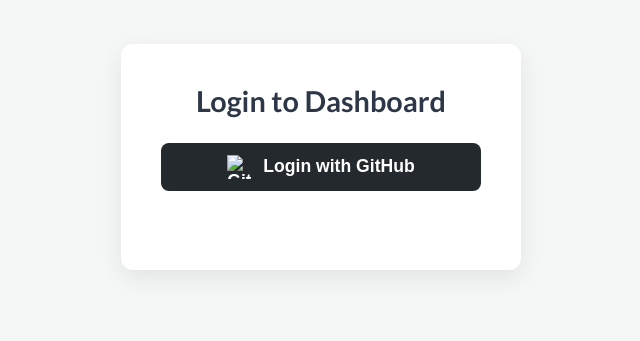
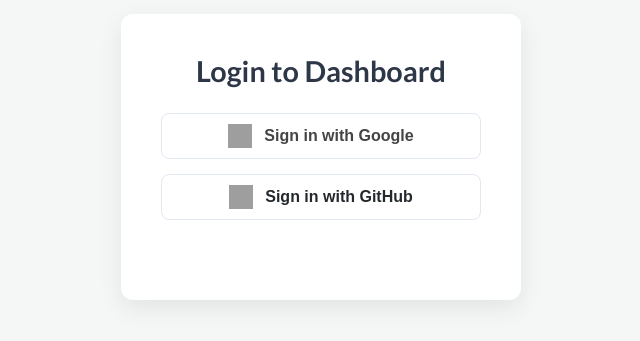
Before and after one commit to pbxgit/ToDo, a plain HTML site: page index.html in a window 1280 px wide. Shown: the part 243-584 px from the top of the page, without its empty margins (319-959 px from the left). Drawn offline with Linux system fonts and the light colour scheme; no server answers; grey boxes are pictures that could not be loaded.

Commit message:
Update index.html

```diff
--- a/index.html
+++ b/index.html
@@ -3,11 +3,9 @@
 <head>
     <meta charset="UTF-8">
     <meta name="viewport" content="width=device-width, initial-scale=1.0">
-    <title>My Checklist Dashboard</title>
+    <title>Master Checklist Dashboard</title>
 
     <link rel="manifest" href="manifest.json">
-
-    <!-- === NEW: Favicon Links === -->
     <link rel="icon" href="favicon.ico" type="image/x-icon">
     <link rel="apple-touch-icon" href="favicon.png">
 
@@ -18,17 +16,15 @@
             --card-bg: #ffffff;
             --primary-text: #2d3748;
             --secondary-text: #718096;
-            --accent-color-1: #4a90e2; /* Forensic Blue */
-            --accent-color-2: #50e3c2; /* Community Green */
+            --accent-color-1: #4a90e2;
+            --accent-color-2: #50e3c2;
             --shadow-color: rgba(0, 0, 0, 0.08);
             --border-color: #e2e8f0;
-            --github-color: #24292e;
         }
         * {
             box-sizing: border-box;
             margin: 0;
             padding: 0;
-            /* === NEW: Disable tap highlight on mobile === */
             -webkit-tap-highlight-color: transparent;
         }
         body {
@@ -48,8 +44,6 @@
             color: var(--primary-text);
             text-align: center;
         }
-
-        /* === NEW: Loading Spinner Styling === */
         #loader {
             border: 5px solid #f3f3f3;
             border-top: 5px solid var(--accent-color-1);
@@ -62,13 +56,9 @@
             0% { transform: rotate(0deg); }
             100% { transform: rotate(360deg); }
         }
-
-        /* === NEW: Hide content by default for smooth loading === */
         #auth-container, #dashboard-wrapper, #user-info {
             display: none;
         }
-
-        /* Auth Container Styling */
         #auth-container {
             background-color: var(--card-bg);
             padding: 40px;
@@ -82,37 +72,55 @@
             font-size: 1.8rem;
             margin-bottom: 25px;
         }
-        #btnGithubLogin {
+
+        /* === NEW: Container for Social Login Buttons === */
+        .social-login-container {
+            display: flex;
+            flex-direction: column;
+            gap: 15px;
+        }
+
+        /* === NEW: Base styling for both buttons === */
+        .social-btn {
             width: 100%;
-            padding: 12px;
-            border: none;
+            padding: 10px;
+            border: 1px solid var(--border-color);
             border-radius: 8px;
-            font-size: 1.1rem;
+            font-size: 1rem;
             font-weight: bold;
             cursor: pointer;
             transition: background-color 0.2s, transform 0.2s;
-            background-color: var(--github-color);
-            color: white;
             display: flex;
             align-items: center;
             justify-content: center;
             gap: 12px;
+            background-color: #ffffff;
         }
-        #btnGithubLogin:hover {
-            background-color: #333;
+        .social-btn:hover {
+            background-color: #f8f9fa;
             transform: translateY(-2px);
         }
-        #btnGithubLogin img {
+        .social-btn img {
             height: 24px;
             width: 24px;
         }
+
+        /* === NEW: Specific styling for GitHub button (to contrast black logo) === */
+        #btnGithubLogin {
+            color: #24292e; /* GitHub brand color for text */
+        }
+
+        /* === NEW: Specific styling for Google button === */
+        #btnGoogleLogin {
+            color: #444444; /* Standard text color for Google buttons */
+        }
+
         #auth-error {
             color: #e53e3e;
             text-align: center;
             margin-top: 20px;
             height: 1.2em;
         }
-        /* User Info and Logout Styling */
         #user-info {
             position: absolute;
             top: 20px;
@@ -139,7 +147,6 @@
             cursor: pointer;
             font-weight: bold;
         }
-        /* Dashboard Styling */
         .dashboard-container {
             display: flex;
             gap: 40px;
@@ -177,16 +184,11 @@
         .circle-bg { stroke: #e2e8f0; }
         .circle-progress { stroke-linecap: round; transition: stroke-dashoffset 0.5s ease-out; }
         .percentage-text { position: absolute; top: 50%; left: 50%; transform: translate(-50%, -50%); font-size: 2rem; font-weight: bold; color: var(--primary-text); }
-        /* Media Queries for Responsiveness */
         @media (max-width: 768px) {
             h1 { font-size: 2rem; }
             .dashboard-container { flex-direction: column; gap: 25px; }
             .checklist-card { width: 90vw; max-width: 350px; padding: 25px; }
-            #user-info {
-                position: static;
-                margin-top: 30px;
-                order: 3;
-            }
+            #user-info { position: static; margin-top: 30px; order: 3; }
             #dashboard-wrapper { order: 2; }
             #auth-container { padding: 25px; }
         }
@@ -194,28 +196,33 @@
 </head>
 <body>
 
-    <!-- Loading Spinner (visible by default) -->
     <div id="loader"></div>
 
-    <!-- Authentication Container -->
     <div id="auth-container">
         <h2 class="form-title">Login to Dashboard</h2>
-        <button id="btnGithubLogin">
-             <!-- === NEW: Using GitHub's favicon for the button logo === -->
-             <img src="https://github.com/favicon.ico" alt="GitHub icon">
-            <span>Login with GitHub</span>
-        </button>
+        <div class="social-login-container">
+            <!-- Google Login Button -->
+            <button class="social-btn" id="btnGoogleLogin">
+                <!-- IMPORTANT: Replace this src with the direct link to your google-logo.svg on GitHub -->
+                <img src="https://raw.githubusercontent.com/your-username/your-repo/main/google-logo.svg" alt="Google icon">
+                <span>Sign in with Google</span>
+            </button>
+            <!-- GitHub Login Button -->
+            <button class="social-btn" id="btnGithubLogin">
+                 <!-- IMPORTANT: Replace this src with the direct link to your github-logo.svg on GitHub -->
+                 <img src="https://raw.githubusercontent.com/your-username/your-repo/main/github-logo.svg" alt="GitHub icon">
+                <span>Sign in with GitHub</span>
+            </button>
+        </div>
         <p id="auth-error"></p>
     </div>
 
-    <!-- User Info and Logout Button -->
     <div id="user-info">
         <img id="user-photo" src="" alt="User photo">
         <span id="user-display-name"></span>
         <button id="btnLogout">Logout</button>
     </div>
 
-    <!-- Main Dashboard -->
     <div id="dashboard-wrapper">
         <h1>My Study Checklists</h1>
         <div class="dashboard-container">
@@ -253,7 +260,6 @@
   measurementId: "G-X940W5RV9G"
         };
 
-        // --- Initialize Firebase ---
         firebase.initializeApp(firebaseConfig);
         const auth = firebase.auth();
         const db = firebase.firestore();
@@ -269,7 +275,6 @@
 
         let progressListener = null;
 
-        // --- UI Update Function ---
         function updateProgressCircle(cardId, progressData) {
             const card = document.getElementById(cardId);
             if (!card) return;
@@ -289,6 +294,16 @@
             percentageText.textContent = `${Math.round(percentage)}%`;
         }
 
+        // --- Google Authentication Logic ---
+        document.getElementById('btnGoogleLogin').addEventListener('click', () => {
+            const provider = new firebase.auth.GoogleAuthProvider();
+            auth.signInWithPopup(provider)
+                .catch(error => {
+                    console.error("Google login error:", error);
+                    authError.textContent = `Error: ${error.message}`;
+                });
+        });
+
         // --- GitHub Authentication Logic ---
         document.getElementById('btnGithubLogin').addEventListener('click', () => {
             const provider = new firebase.auth.GithubAuthProvider();
@@ -305,18 +320,16 @@
 
         // --- Auth State Listener ---
         auth.onAuthStateChanged(user => {
-            loader.style.display = 'none'; // Hide loader once auth state is known
+            loader.style.display = 'none';
             authError.textContent = '';
 
             if (user) {
-                // User is signed in
                 authContainer.style.display = 'none';
                 dashboardWrapper.style.display = 'block';
                 userInfo.style.display = 'flex';
                 userDisplayNameSpan.textContent = user.displayName || user.email;
                 userPhoto.src = user.photoURL || 'favicon.png';
 
-                // Listen for real-time progress updates
                 const docRef = db.collection('progress').doc(user.uid);
                 progressListener = docRef.onSnapshot(doc => {
                     if (doc.exists) {
@@ -330,7 +343,6 @@
                 }, error => console.error("Firestore snapshot error:", error));
 
             } else {
-                // User is signed out
                 authContainer.style.display = 'block';
                 dashboardWrapper.style.display = 'none';
                 userInfo.style.display = 'none';
@@ -345,6 +357,8 @@
             }
         });
     </script>
+
+    <!-- Service Worker Registration -->
     <script>
       if ('serviceWorker' in navigator) {
         window.addEventListener('load', () => {
```
